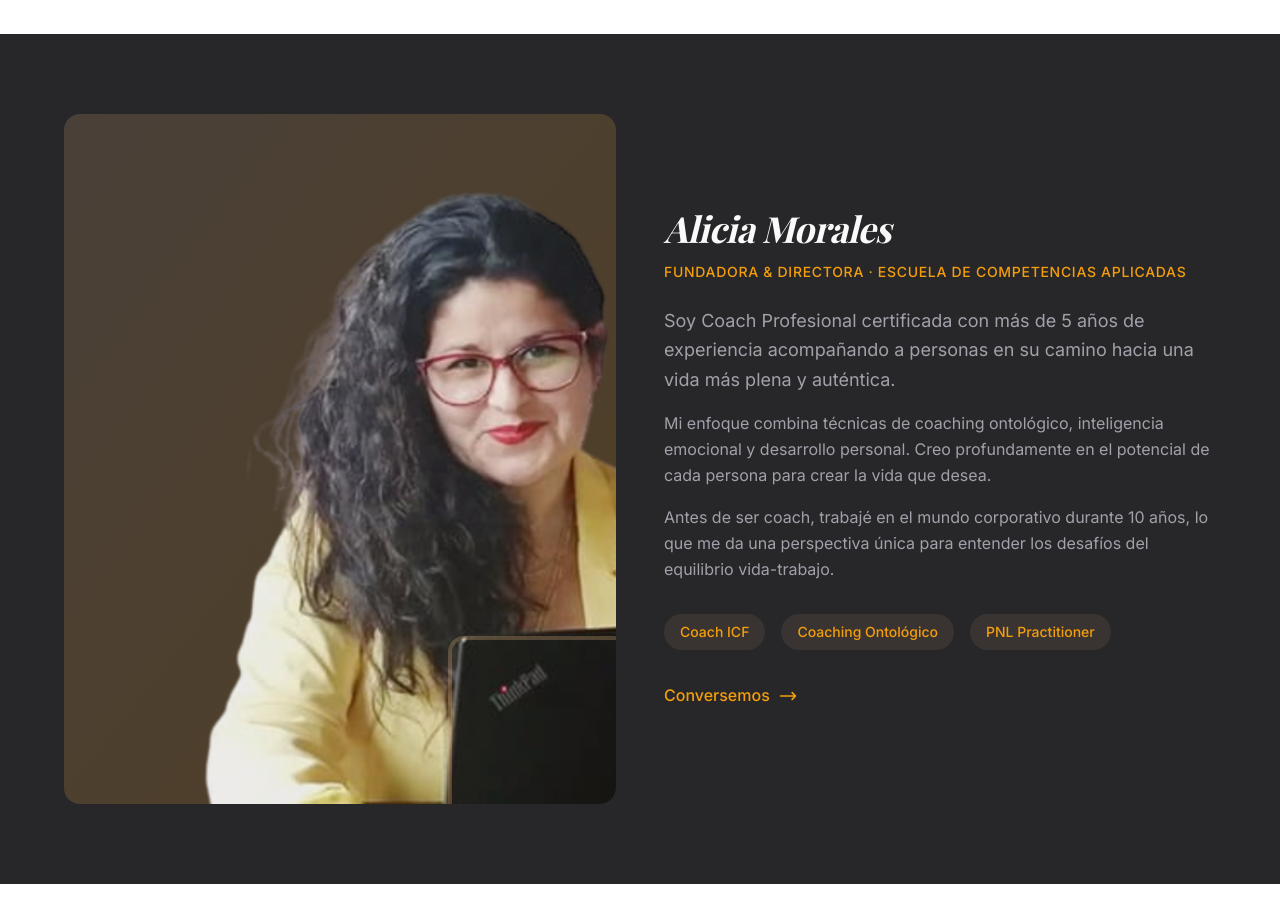
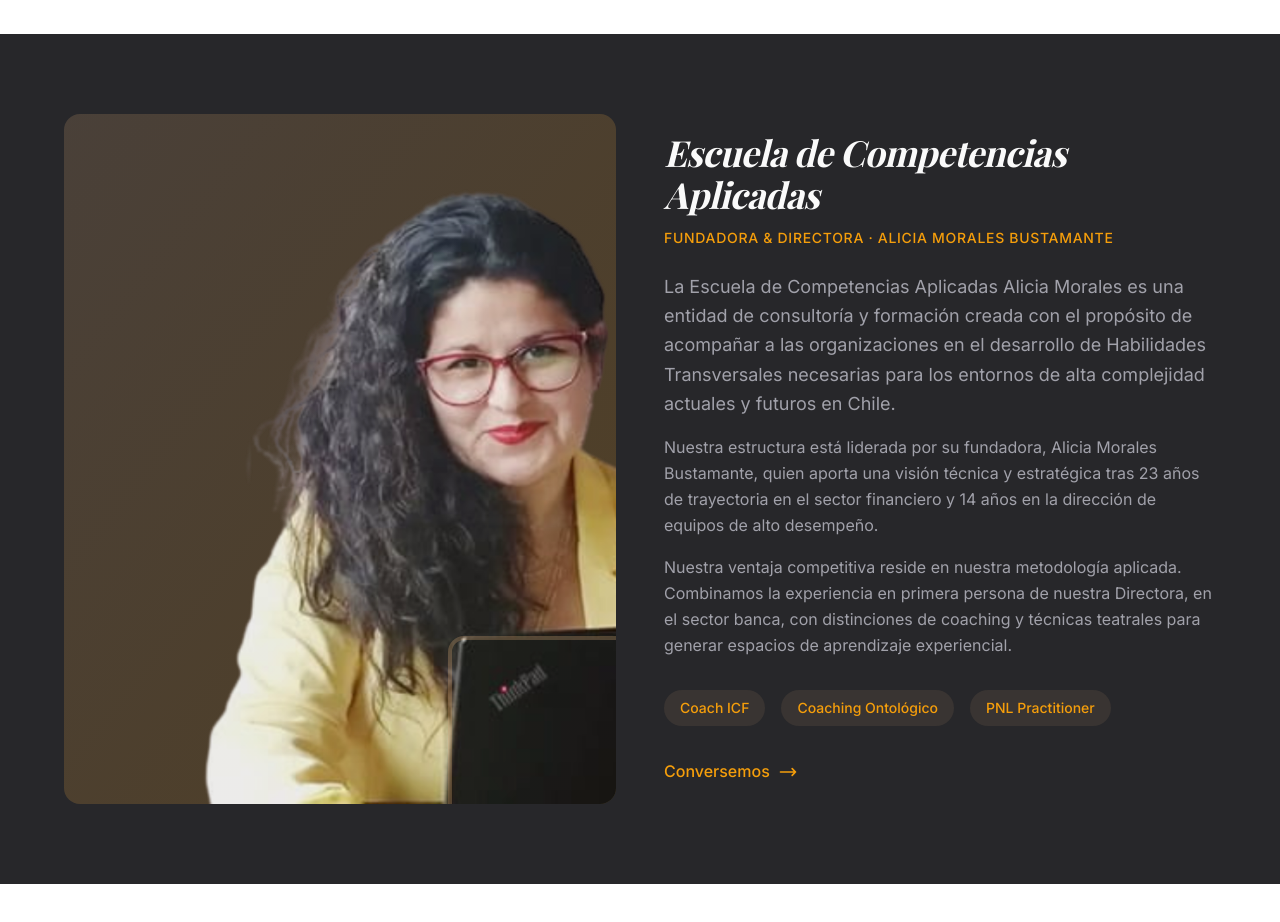
Before and after one commit to mauro6287-blip/alicia-morales-coach, a Next.js app: page / in a window 1280 px wide. Shown: the part 7060-7982 px from the top of the page. Built offline with nearby package versions, Linux system fonts and the light colour scheme; a web font is replaced by a local one.

Commit message:
Update SobreMi section with Escuela de Competencias Aplicadas content

```diff
--- a/sections/SobreMi.tsx
+++ b/sections/SobreMi.tsx
@@ -21,28 +21,32 @@ export default function SobreMi() {
                     <div className="order-1 lg:order-2">
                         <h2 className="mb-2 text-3xl font-bold text-foreground md:text-4xl">
                             <span className="font-[family-name:var(--font-playfair)] italic">
-                                Alicia Morales
+                                Escuela de Competencias Aplicadas
                             </span>
                         </h2>
                         <span className="mb-6 inline-block text-sm font-medium uppercase tracking-wider text-primary">
-                            Fundadora & Directora · Escuela de Competencias Aplicadas
+                            Fundadora & Directora · Alicia Morales Bustamante
                         </span>
 
                         <div className="space-y-4 text-muted">
                             <p className="text-lg leading-relaxed">
-                                Soy Coach Profesional certificada con más de 5 años de
-                                experiencia acompañando a personas en su camino hacia una vida
-                                más plena y auténtica.
+                                La Escuela de Competencias Aplicadas Alicia Morales es una entidad
+                                de consultoría y formación creada con el propósito de acompañar a
+                                las organizaciones en el desarrollo de Habilidades Transversales
+                                necesarias para los entornos de alta complejidad actuales y futuros
+                                en Chile.
                             </p>
                             <p className="leading-relaxed">
-                                Mi enfoque combina técnicas de coaching ontológico, inteligencia
-                                emocional y desarrollo personal. Creo profundamente en el
-                                potencial de cada persona para crear la vida que desea.
+                                Nuestra estructura está liderada por su fundadora, Alicia Morales
+                                Bustamante, quien aporta una visión técnica y estratégica tras 23
+                                años de trayectoria en el sector financiero y 14 años en la
+                                dirección de equipos de alto desempeño.
                             </p>
                             <p className="leading-relaxed">
-                                Antes de ser coach, trabajé en el mundo corporativo durante 10
-                                años, lo que me da una perspectiva única para entender los
-                                desafíos del equilibrio vida-trabajo.
+                                Nuestra ventaja competitiva reside en nuestra metodología aplicada.
+                                Combinamos la experiencia en primera persona de nuestra Directora,
+                                en el sector banca, con distinciones de coaching y técnicas teatrales
+                                para generar espacios de aprendizaje experiencial.
                             </p>
                         </div>
 
```
